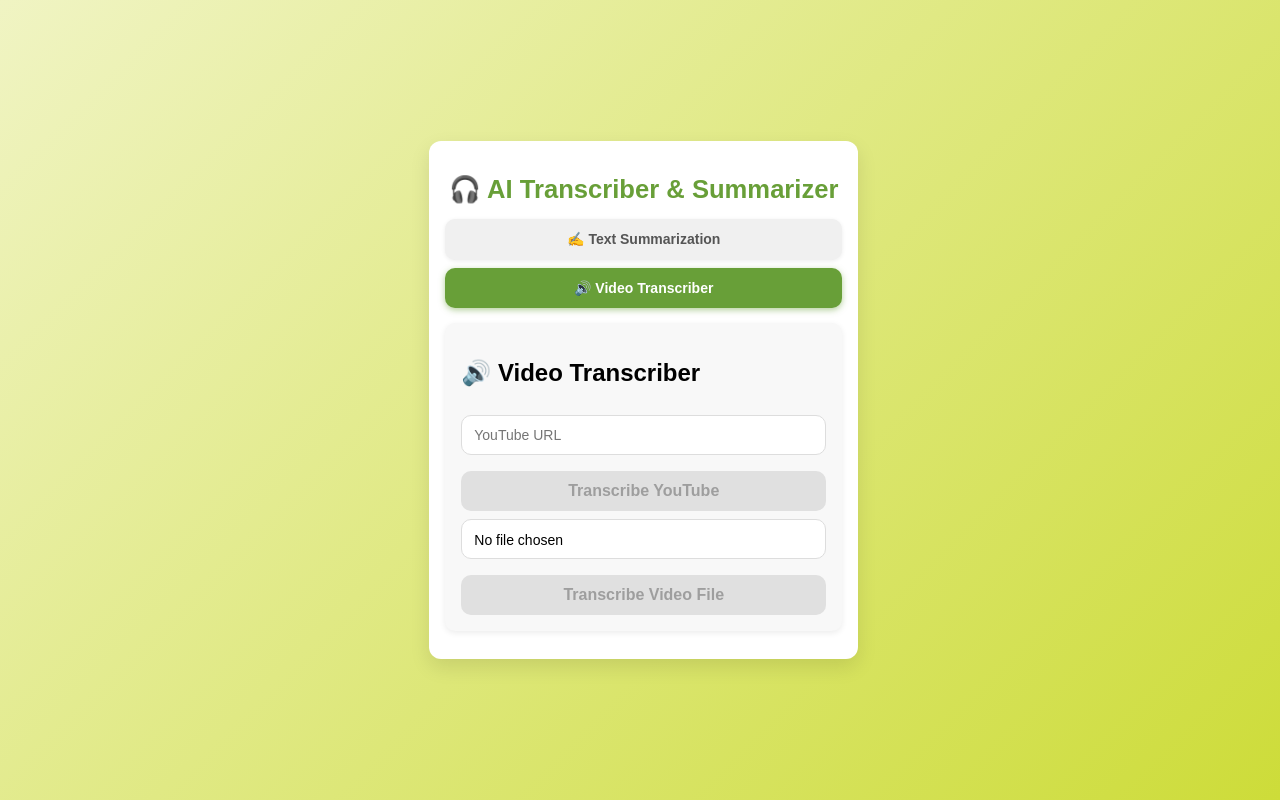
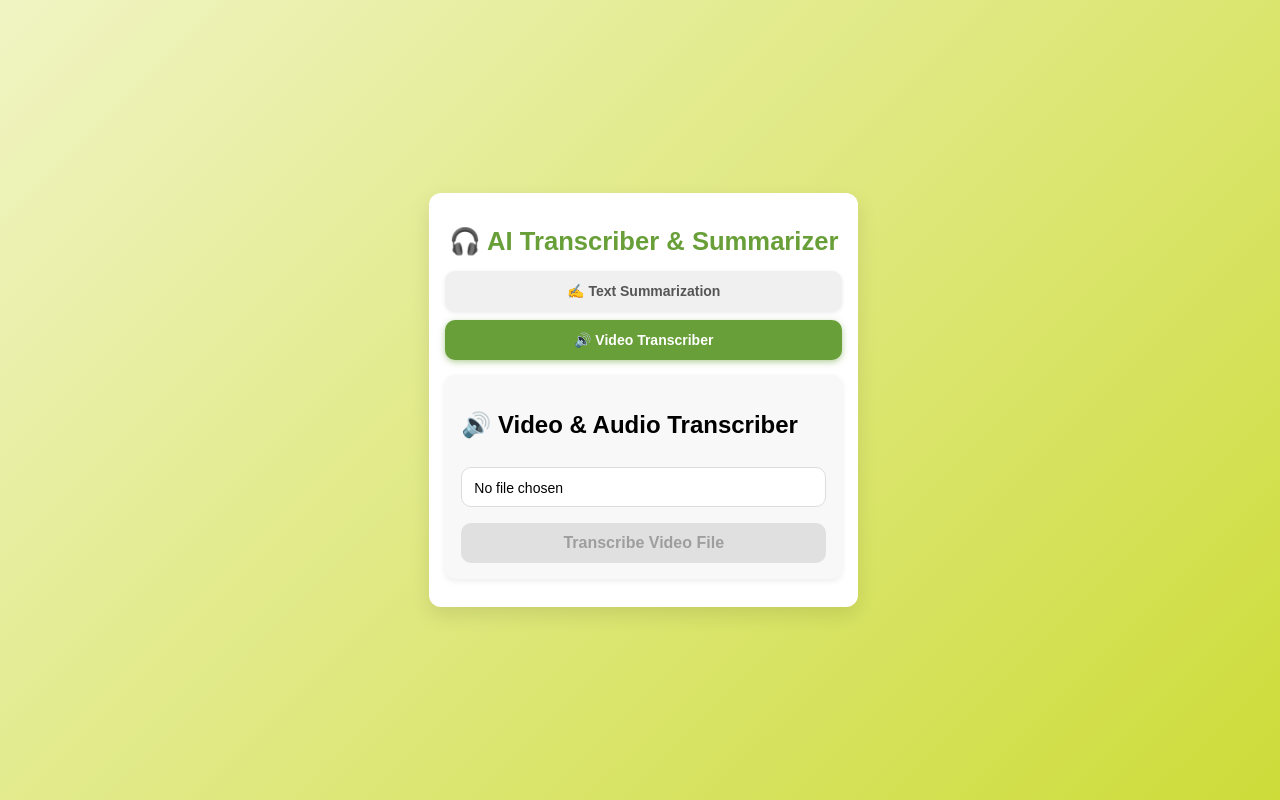
Before and after one commit to 3nadh3/AI-Transcriber-Summarize-Frontend, a React (Create React App) app: page / in a window 1280 px wide. Both pictures are taken after a click on the button "🔊 Video Transcriber". Built offline with nearby package versions, Linux system fonts and the light colour scheme.

Commit message:
removed the youtube link ooption

```diff
--- a/src/App.js
+++ b/src/App.js
@@ -92,7 +92,7 @@ function App() {
             formData.append("level", summaryLevel);
 
             try {
-                const response = await axios.post("https://ai-transcriber-summarizer-backend.onrender.com/upload", formData, {
+                const response = await axios.post("http://localhost:5000/upload", formData, {
                     headers: {
                         'Content-Type': 'multipart/form-data',
                     },
@@ -120,7 +120,7 @@ function App() {
         try {
             const textToSummarize = transcript || customText;
             const summarizePrompt = `Provide a concise summary of the following text, ensuring the output contains only the summary and no extra introductory phrases: ${textToSummarize}`;
-            const response = await axios.post("https://ai-transcriber-summarizer-backend.onrender.com/summarize", {
+            const response = await axios.post("http://localhost:5000/summarize", {
                 transcript: summarizePrompt,
                 level: summaryLevel,
             });
@@ -146,7 +146,7 @@ function App() {
         setTranscript("");
 
         try {
-            const response = await axios.post("https://ai-transcriber-summarizer-backend.onrender.com/summarize-youtube", {
+            const response = await axios.post("http://localhost:5000/summarize-youtube", {
                 videoUrl: youtubeUrl,
             });
             console.log("YouTube Transcribe Response:", response.data);
@@ -196,7 +196,7 @@ function App() {
 
         try {
             const response = await axios.post(
-                "https://ai-transcriber-summarizer-backend.onrender.com/transcribe-video",
+                "http://localhost:5000/transcribe-video",
                 formData,
                 {
                     headers: { "Content-Type": "multipart/form-data" },
@@ -279,14 +279,14 @@ function App() {
 
             {activeTab === "transcriber" && (
                 <div className="card">
-                    <h2>🔊 Video Transcriber</h2>
-                    <div className="section">
+                    <h2>🔊 Video & Audio Transcriber</h2>
+              {/*     <div className="section">
                         <input type="text" value={youtubeUrl} onChange={(e) => setYoutubeUrl(e.target.value)} placeholder="YouTube URL" disabled={selectedVideoFile} />
                         <button onClick={handleYoutubeTranscribe} disabled={transcribing || !youtubeUrl.trim() || selectedVideoFile}>
                             {transcribing ? <div className="loading-spinner"></div> : "Transcribe YouTube"}
                         </button>
                     </div>
-
+*/}
                     <div className="section">
                         <input type="file" accept="video/*, audio/*" onChange={handleVideoFileChange} disabled={youtubeUrl} />
                         <button
```
